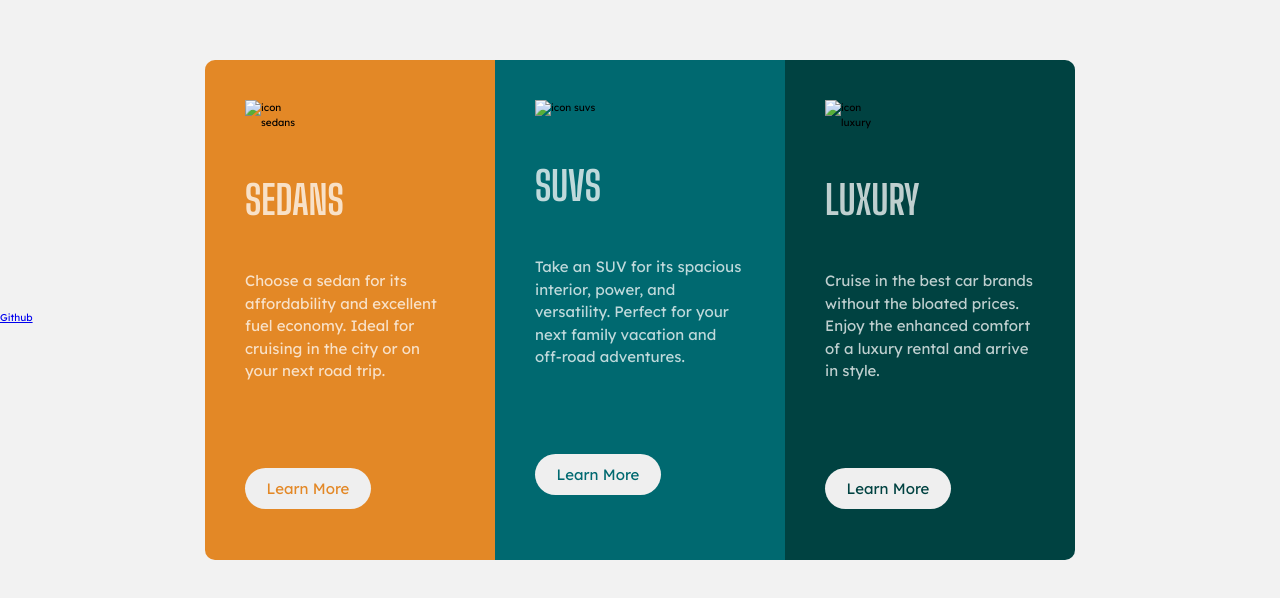
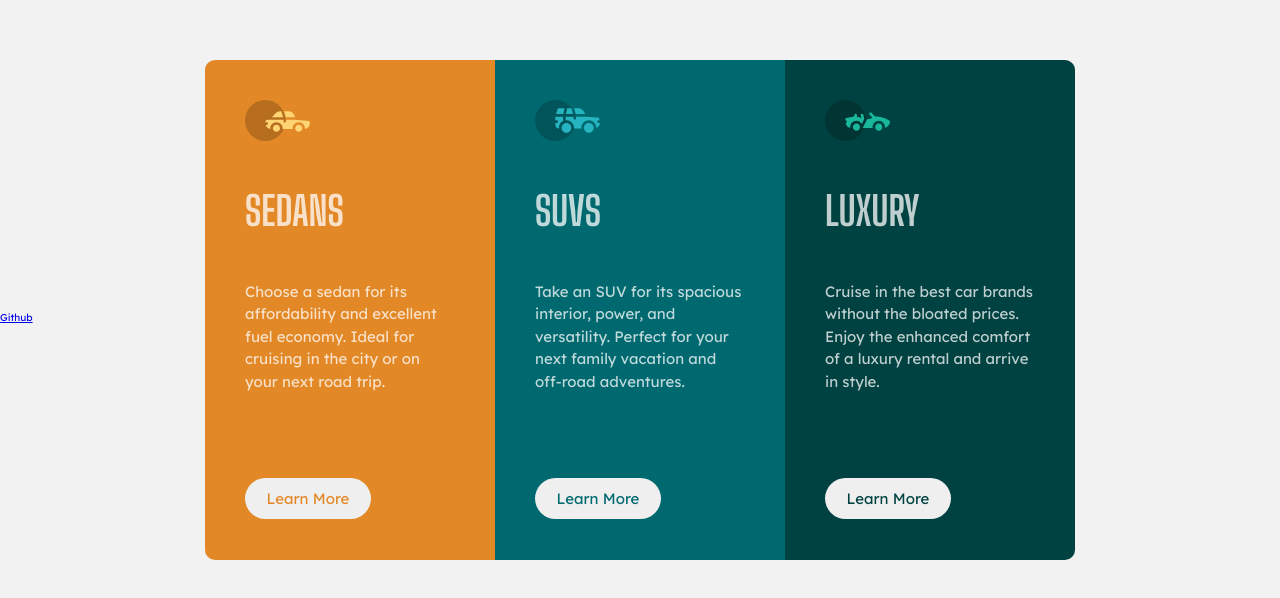
Before and after one commit to RedInkys/3-column-preview-card, a plain HTML site: page index.html in a window 1280 px wide. Shown: the part 190-788 px from the top of the page. Drawn offline with Linux system fonts and the light colour scheme; the site is published under a folder, as on GitHub Pages, so addresses that start at the root find nothing.

Commit message:
Change URL image

```diff
--- a/index.html
+++ b/index.html
@@ -4,13 +4,13 @@
     <meta charset="UTF-8" />
     <meta name="viewport" content="width=device-width, initial-scale=1.0" />
     <!-- displays site properly based on user's device -->
-    <link rel="stylesheet" href="style.css" />
+    <link rel="stylesheet" href="./style.css" />
     <title>Frontend Mentor | 3-column preview card component</title>
   </head>
   <body>
     <article class="container">
       <div class="layout__first">
-        <img src="/images/icon-sedans.svg" alt="icon sedans" />
+        <img src="./images/icon-sedans.svg" alt="icon sedans" />
 
         <h2 class="title">SEDANS</h2>
         <p class="description">
@@ -21,7 +21,7 @@
       </div>
 
       <div class="layout__second">
-        <img src="/images/icon-suvs.svg" alt="icon suvs" />
+        <img src="./images/icon-suvs.svg" alt="icon suvs" />
 
         <h2 class="title">SUVS</h2>
         <p class="description">
@@ -32,7 +32,7 @@
       </div>
 
       <div class="layout__third">
-        <img src="/images/icon-luxury.svg" alt="icon luxury" />
+        <img src="./images/icon-luxury.svg" alt="icon luxury" />
 
         <h2 class="title">LUXURY</h2>
         <p class="description">
```
